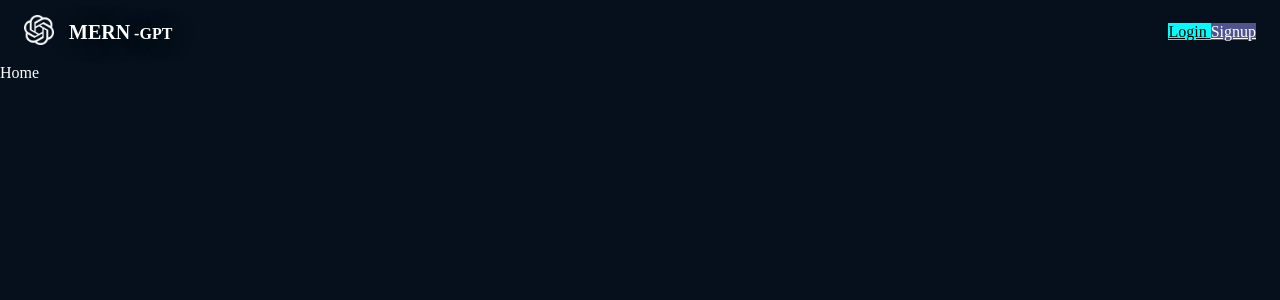
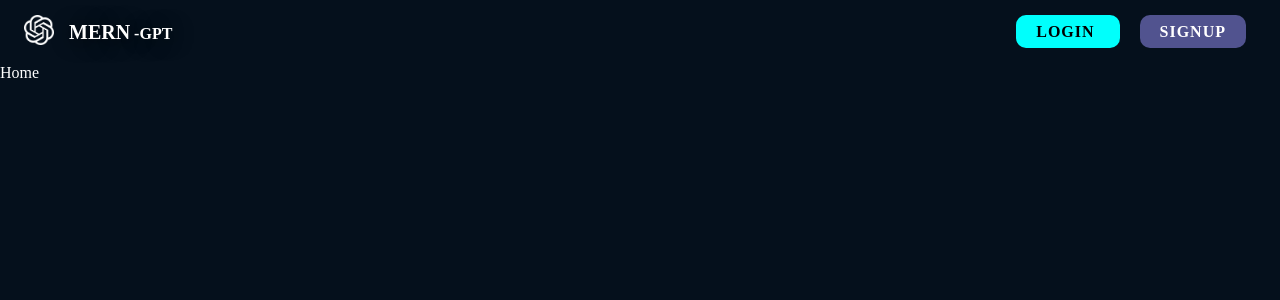
Before and after one commit to HarsikaKumari/chatAI, a React (Vite) app in the folder frontend/: page / in a window 1280 px wide. Shown: the top 300 px of the page. Built offline with nearby package versions, Linux system fonts and the light colour scheme.

Commit message:
style(nav-link): Implement the styles for the nav linkk

```diff
--- a/frontend/src/components/shared/NavigationLink.tsx
+++ b/frontend/src/components/shared/NavigationLink.tsx
@@ -1,4 +1,3 @@
-import React from "react";
 import { Link } from "react-router-dom";
 
 type props = {
@@ -11,7 +10,7 @@
 
 function NavigationLink(props: props) {
   return (
-    <Link
+    <Link className="nav-link"
       to={props.to}
       style={{ background: props.bg, color: props.textColor }}
     >
--- a/frontend/src/index.css
+++ b/frontend/src/index.css
@@ -11,3 +11,14 @@
 .image-inverted {
   filter: invert(100%);
 }
+
+.nav-link {
+  font-weight: 600;
+  text-transform: uppercase;
+  margin-left: 10px;
+  margin-right: 10px;
+  padding: 8px 20px;
+  border-radius: 10px;
+  text-decoration: none;
+  letter-spacing: 1px;
+}
```
